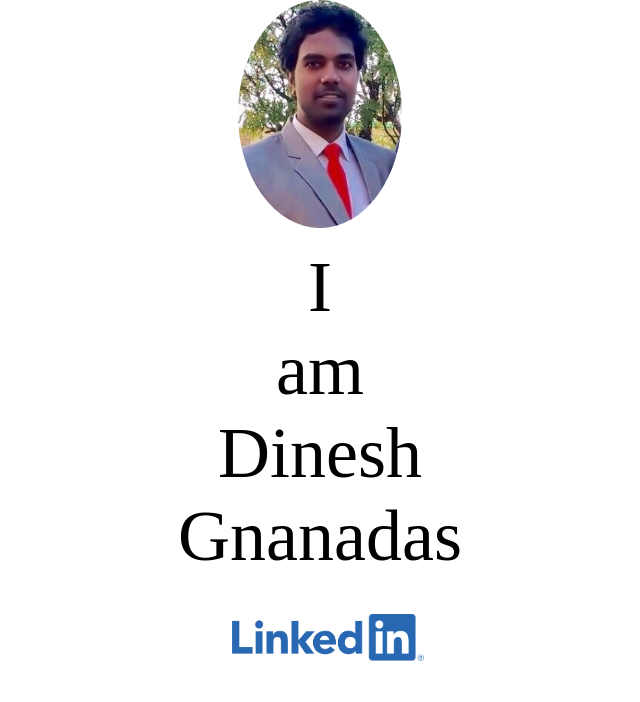
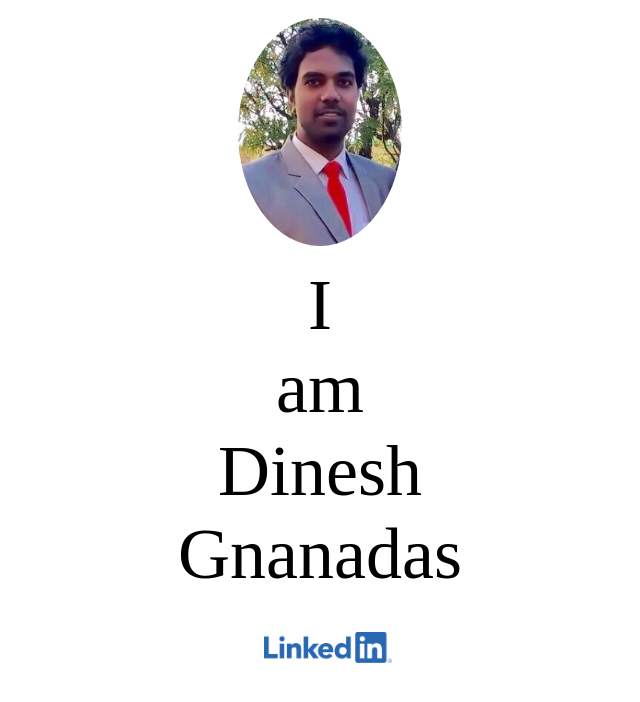
Before and after one commit to write2dinesh/mywebsite, a plain HTML site: page index.html in a window 1280 px wide. Shown: the whole page, without its empty margins (320-960 px from the left). Drawn offline with Linux system fonts and the light colour scheme; a web font is replaced by a local one.

Commit message:
Update index.html

```diff
--- a/index.html
+++ b/index.html
@@ -1,9 +1,10 @@
 <head>
   <link rel="stylesheet" href="./style.css">
 </head>
+<br>
 <div class="center"><img src="./imgtwo.jpg" class="radius" width="75%"/></div><br>
 <div class="light example">I</div>
 <div class="light example">am</div>
 <div class="light example">Dinesh</div>
 <div class="light example">Gnanadas</div><br><br>
-<div class="center">&nbsp;&nbsp;&nbsp;&nbsp;<a href="https://www.linkedin.com/in/write2dinesh"><img src="./lilogo.png" width="15%"></a></div>
+<div class="center">&nbsp;&nbsp;&nbsp;&nbsp;<a href="https://www.linkedin.com/in/write2dinesh"><img src="./lilogo.png" width="10%"></a></div>
```
